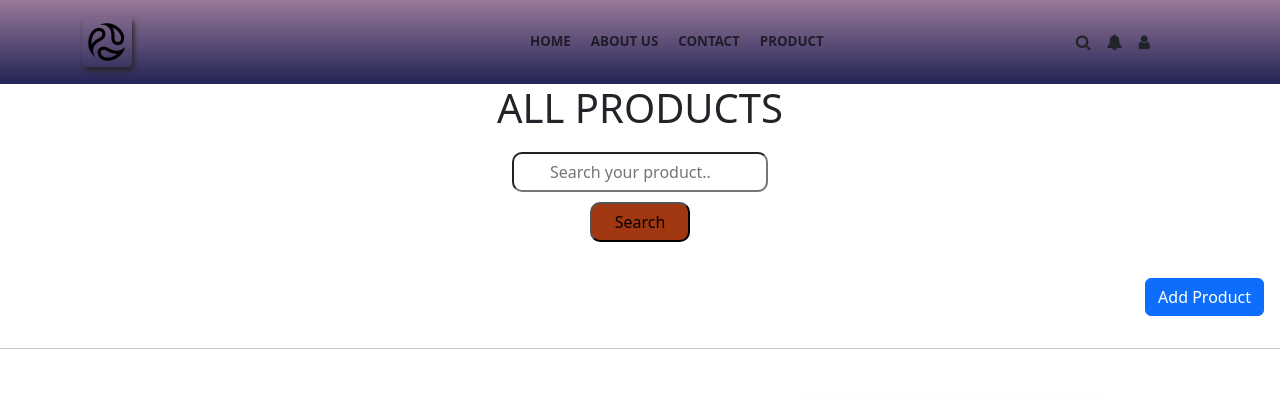
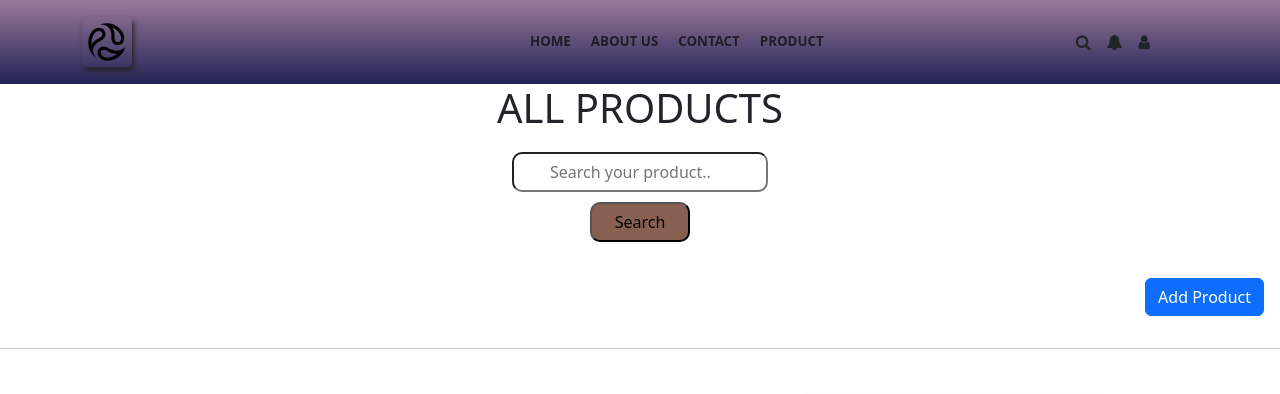
Before and after one commit to IRFANABU/SLAInstitute, a PHP site: page /cartPage.php in a window 1280 px wide. Shown: the top 394 px of the page. Run offline with PHP 8.4, Linux system fonts and the light colour scheme; data that the repository does not hold is empty; some libraries are stand-ins or nearby versions.

Commit message:
commited added new style

```diff
--- a/Styles/product.css
+++ b/Styles/product.css
@@ -45,8 +45,8 @@ nav img {
 
 }
 
-#searchBtn {
-    background-color: rgb(160, 55, 16);
+#inputSearch  > #searchBtn {
+    background-color: rgb(136, 96, 81);
     border-radius: 10px;
     padding: 5px;
     height: 40px;
--- a/cartPage.php
+++ b/cartPage.php
@@ -82,8 +82,7 @@
 
     <div id="inputSearch" class="d-flex justify-content-center">
 
-        <input type="search" name="searchProduct" id="searchProductData" class="text-center"
-            placeholder="Search your product.. ">
+        <input type="search" name="searchProduct" id="searchProductData" class="text-center" placeholder="Search your product.. ">
 
         <button id="searchBtn">Search</button>
 
--- a/crud2.php
+++ b/crud2.php
@@ -24,7 +24,7 @@ class addproduct{
                     header('location:cartPage.php');
                 }
                 else{
-                        echo "failed to posted";
+                        echo '<span class="text-danger">Failed to posted</span>';
                 }
 
     }
```
